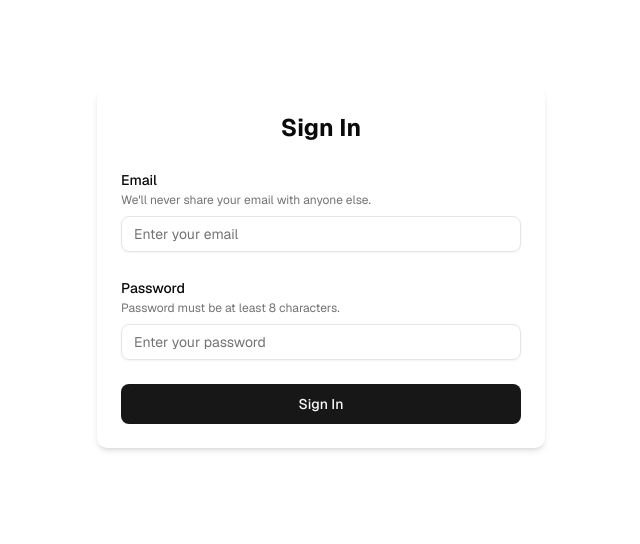
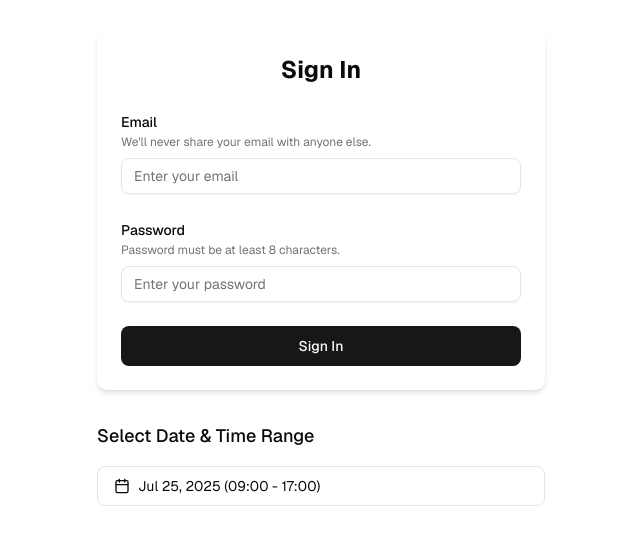
Before and after one commit to shrutij-darby/darby-fms-app, a Next.js app: page / in a window 1280 px wide. Shown: the part 132-676 px from the top of the page, without its empty margins (319-959 px from the left). Built offline with nearby package versions, Linux system fonts and the light colour scheme.

Commit message:
calendar component added

```diff
--- a/src/app/page.tsx
+++ b/src/app/page.tsx
@@ -1,9 +1,29 @@
+"use client";
+
+import { useState } from "react";
 import { LoginForm } from "@/components/login-form";
+import { DateTimeRangePicker, DateTimeRange } from "@/components/date-time-range-picker";
 
 export default function Home() {
+  const [dateTimeRange, setDateTimeRange] = useState<DateTimeRange>({
+    from: new Date(),
+    to: new Date(),
+    startTime: "09:00",
+    endTime: "17:00",
+  });
+
   return (
-    <div className="font-sans flex items-center justify-center min-h-screen p-8">
+    <div className="font-sans flex flex-col items-center justify-center min-h-screen p-8 gap-8">
       <LoginForm />
+      <div className="w-full max-w-md">
+        <h2 className="text-lg font-medium mb-4">Select Date & Time Range</h2>
+        <DateTimeRangePicker
+          value={dateTimeRange}
+          onChange={setDateTimeRange}
+        />
+
+
+      </div>
     </div>
   );
 }
--- /dev/null
+++ b/src/components/date-time-range-picker.tsx
@@ -0,0 +1,205 @@
+"use client";
+
+import * as React from "react";
+import { format } from "date-fns";
+import { Calendar } from "@/components/ui/calendar";
+import { Button } from "@/components/ui/button";
+import {
+  Popover,
+  PopoverContent,
+  PopoverTrigger,
+} from "@/components/ui/popover";
+import { cn } from "@/lib/utils";
+import { CalendarIcon, Clock } from "lucide-react";
+import {
+  Select,
+  SelectContent,
+  SelectItem,
+  SelectTrigger,
+  SelectValue,
+} from "@/components/ui/select";
+
+interface TimeOption {
+  value: string;
+  label: string;
+}
+
+// Generate time options in 30-minute intervals
+const generateTimeOptions = (): TimeOption[] => {
+  const options: TimeOption[] = [];
+  for (let hour = 0; hour < 24; hour++) {
+    for (let minute = 0; minute < 60; minute += 30) {
+      const h = hour.toString().padStart(2, "0");
+      const m = minute.toString().padStart(2, "0");
+      const value = `${h}:${m}`;
+      const label = `${hour % 12 || 12}:${m} ${hour < 12 ? "AM" : "PM"}`;
+      options.push({ value, label });
+    }
+  }
+  return options;
+};
+
+const timeOptions = generateTimeOptions();
+
+export interface DateTimeRange {
+  from: Date | undefined;
+  to: Date | undefined;
+  startTime: string | undefined;
+  endTime: string | undefined;
+}
+
+interface DateTimeRangePickerProps {
+  value: DateTimeRange;
+  onChange: (value: DateTimeRange) => void;
+  className?: string;
+  showTimeRange?: boolean;
+}
+
+export function DateTimeRangePicker({
+  value,
+  onChange,
+  className,
+  showTimeRange = true,
+}: DateTimeRangePickerProps) {
+  const [open, setOpen] = React.useState(false);
+
+  // Format the display value
+  const formatDisplayValue = () => {
+    if (!value.from) {
+      return "Select date and time range";
+    }
+
+    const dateFormat = "MMM d, yyyy";
+    const fromDate = format(value.from, dateFormat);
+    const toDate = value.to ? format(value.to, dateFormat) : fromDate;
+
+    const startTime = value.startTime || "00:00";
+    const endTime = value.endTime || "23:59";
+
+    if (fromDate === toDate) {
+      return `${fromDate} (${startTime} - ${endTime})`;
+    }
+
+    return `${fromDate} to ${toDate} (${startTime} - ${endTime})`;
+  };
+
+  // Handle time selection
+  const handleStartTimeChange = (time: string) => {
+    onChange({
+      ...value,
+      startTime: time,
+    });
+  };
+
+  const handleEndTimeChange = (time: string) => {
+    onChange({
+      ...value,
+      endTime: time,
+    });
+  };
+
+  return (
+    <div className={cn("grid gap-2", className)}>
+      <Popover open={open} onOpenChange={setOpen}>
+        <PopoverTrigger asChild>
+          <Button
+            id="date-time-range"
+            variant="outline"
+            className={cn(
+              "w-full justify-start text-left font-normal",
+              !value.from && "text-muted-foreground"
+            )}
+          >
+            <CalendarIcon className="mr-2 h-4 w-4" />
+            {formatDisplayValue()}
+          </Button>
+        </PopoverTrigger>
+        <PopoverContent className="w-auto p-0" align="start">
+          <div className="p-3 space-y-3">
+            <Calendar
+              initialFocus
+              mode="range"
+              defaultMonth={value.from}
+              selected={{
+                from: value.from,
+                to: value.to,
+              }}
+              onSelect={(range) => {
+                onChange({
+                  ...value,
+                  from: range?.from,
+                  to: range?.to,
+                });
+              }}
+              numberOfMonths={2}
+            />
+            {showTimeRange && (
+            <div className="grid grid-cols-2 gap-2 pt-2 border-t">
+              <div className="space-y-1">
+                <div className="flex items-center text-sm">
+                  <Clock className="h-3.5 w-3.5 mr-1" />
+                  <span>Start Time</span>
+                </div>
+                <Select
+                  value={value.startTime || "09:00"}
+                  onValueChange={handleStartTimeChange}
+                >
+                  <SelectTrigger className="w-full">
+                    <SelectValue placeholder="Start time" />
+                  </SelectTrigger>
+                  <SelectContent>
+                    {timeOptions.map((option) => (
+                      <SelectItem key={option.value} value={option.value}>
+                        {option.label}
+                      </SelectItem>
+                    ))}
+                  </SelectContent>
+                </Select>
+              </div>
+              <div className="space-y-1">
+                <div className="flex items-center text-sm">
+                  <Clock className="h-3.5 w-3.5 mr-1" />
+                  <span>End Time</span>
+                </div>
+                <Select
+                  value={value.endTime || "17:00"}
+                  onValueChange={handleEndTimeChange}
+                >
+                  <SelectTrigger className="w-full">
+                    <SelectValue placeholder="End time" />
+                  </SelectTrigger>
+                  <SelectContent>
+                    {timeOptions.map((option) => (
+                      <SelectItem key={option.value} value={option.value}>
+                        {option.label}
+                      </SelectItem>
+                    ))}
+                  </SelectContent>
+                </Select>
+              </div>
+            </div>
+            )}
+            <div className="flex justify-end gap-2">
+              <Button
+                size="sm"
+                onClick={() => setOpen(false)}
+              >
+                Apply
+              </Button>
+
+              <Button
+                size="sm"
+                onClick={() => setOpen(false)}
+              >
+                  Cancel
+              </Button>
+
+
+            </div>
+
+          </div>
+        </PopoverContent>
+      </Popover>
+    </div>
+  );
+}
```
